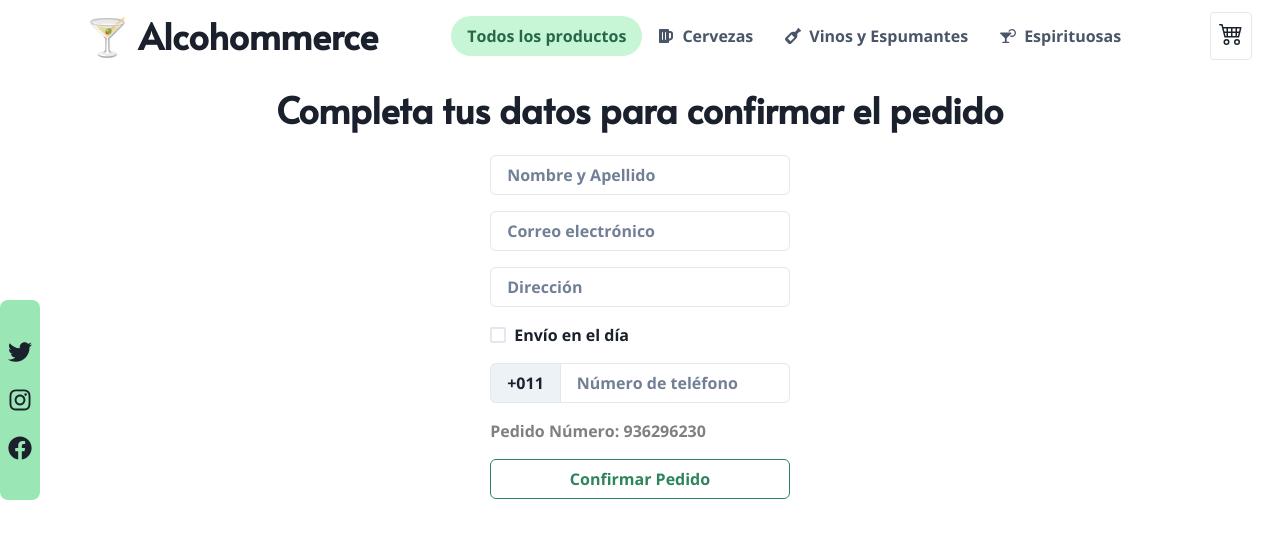
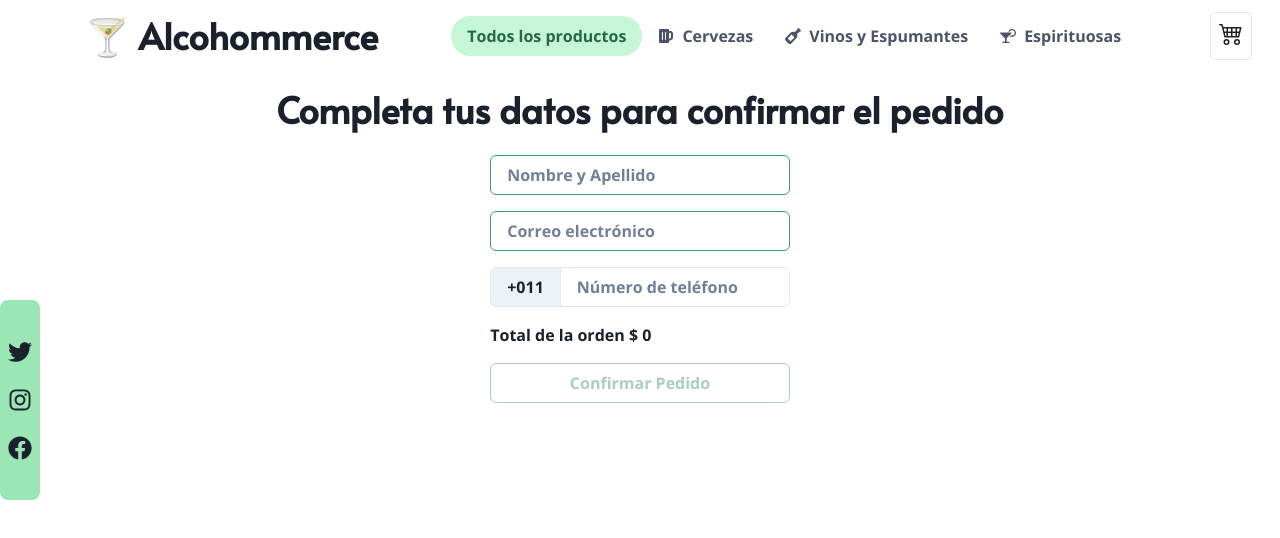
Before and after one commit to AlexisSzerman/Alcohommerce, a React (Vite) app: page /checkout in a window 1280 px wide. Shown: the top 538 px of the page. Built offline with nearby package versions, Linux system fonts and the light colour scheme.

Commit message:
checkout listo

```diff
--- a/src/components/Cart.jsx
+++ b/src/components/Cart.jsx
@@ -14,12 +14,14 @@ import {
   Image,
   Stack,
   Text,
+  Icon,
 } from "@chakra-ui/react";
 import { motion } from "framer-motion";
 import { useState, useContext, useRef } from "react";
 import { Link } from "react-router-dom";
 import { CartContext } from "../contexts/CartContext";
 import { DeleteIcon } from '@chakra-ui/icons'
+import { BsCart4 } from "react-icons/bs";
 
 
 
@@ -132,12 +134,12 @@ const Cart = () => {
           >
             <AlertDialogOverlay />
             <AlertDialogContent>
-              <AlertDialogHeader>Vaciar carrito</AlertDialogHeader>
+              <AlertDialogHeader>Vaciar carrito <Icon as={BsCart4} boxSize={6}/></AlertDialogHeader>
               <AlertDialogBody>
                 ¿Estás seguro de que querés vaciar el carrito?
               </AlertDialogBody>
               <AlertDialogFooter>
-                <Button ref={cancelRef} onClick={onClose}>
+                <Button ref={cancelRef} colorScheme="green" onClick={onClose}>
                   Cancelar
                 </Button>
                 <Button colorScheme="red" onClick={clearCart} ml={3}>
--- a/src/components/Checkout.jsx
+++ b/src/components/Checkout.jsx
@@ -1,3 +1,8 @@
+import { useContext, useState } from "react";
+import { CartContext } from "../contexts/CartContext";
+import { collection, getFirestore, addDoc } from "firebase/firestore";
+import { useNavigate } from "react-router-dom";
+
 import {
   Box,
   Input,
@@ -7,16 +12,58 @@ import {
   InputGroup,
   InputLeftAddon,
   Button,
-  Checkbox,
   Heading,
+  Modal,
+  ModalOverlay,
+  ModalContent,
+  ModalHeader,
+  ModalBody,
+  ModalFooter,
+  Text,
 } from "@chakra-ui/react";
-import { CartContext } from "../contexts/CartContext";
-import { useContext } from "react";
 
+const Checkout = () => {
+  const { cart, clearCart, priceTotal } = useContext(CartContext);
+  const [orderId, setOrderId] = useState(null);
+  const [name, setName] = useState("");
+  const [email, setEmail] = useState("");
+  const [phone, setPhone] = useState("");
+  const [isModalOpen, setIsModalOpen] = useState(false);
+  const navigate = useNavigate();
 
-const orderNumber = Math.floor(Math.random() * 1000000000);
-const Checkout = () => {
-  const { cart, clearCart } = useContext(CartContext);
+  const handleModal = () => {
+    setIsModalOpen(!isModalOpen);
+  };
+
+  const handleAccept = () => {
+    navigate("/catalogue");
+  };
+
+  const handleSubmit = (e) => {
+    e.preventDefault();
+    if (name === "" || email === "" || phone === "") {
+      alert("No pueden existir campos vacios");
+    } else {
+      const db = getFirestore();
+      const ordersCollection = collection(db, "order");
+
+      const order = {
+        buyer: { name: name, phone: phone, email: email },
+        items: cart.map((item) => ({
+          id: item.id,
+          title: item.title,
+          brand: item.brand,
+          quantity: item.quantity,
+          price: item.price,
+        })),
+        total: priceTotal(),
+      };
+      addDoc(ordersCollection, order).then(({ id }) => setOrderId(id));
+      setIsModalOpen(true);
+    }
+
+    clearCart();
+  };
 
   return (
     <>
@@ -25,70 +72,61 @@ const Checkout = () => {
           <Heading>Completa tus datos para confirmar el pedido</Heading>
         </Center>
       </Box>
-
       <Container>
         <Center>
-          <Stack spacing={4}>
-            <Input placeholder="Nombre y Apellido" />
-            <Input type="email" placeholder="Correo electrónico" />
-            <Input placeholder="Dirección" />
-            <Checkbox>Envío en el día</Checkbox>
+          <form onSubmit={handleSubmit}>
+            <Stack spacing={4} borderColor="green.500">
+              <Input
+                placeholder="Nombre y Apellido"
+                onChange={(e) => setName(e.target.value)}
+              />
+              <Input
+                type="email"
+                placeholder="Correo electrónico"
+                onChange={(e) => setEmail(e.target.value)}
+              />
               <InputGroup>
                 <InputLeftAddon children="+011" />
-              <Input type="tel" placeholder="Número de teléfono" />
+                <Input
+                  type="tel"
+                  placeholder="Número de teléfono"
+                  onChange={(e) => setPhone(e.target.value)}
+                />
               </InputGroup>
-            <Box color="grey">Pedido Número: {orderNumber}</Box>
-            <Button colorScheme="green" variant="outline">
+              <Text size="md">Total de la orden $ {priceTotal()}</Text>
+              <Button
+                colorScheme="green"
+                variant="outline"
+                type="submit"
+                onClick={handleModal}
+                isDisabled={priceTotal() === 0}
+              >
                 Confirmar Pedido
               </Button>
             </Stack>
+          </form>
         </Center>
       </Container>
+
+      {isModalOpen && (
+        <Modal isOpen={isModalOpen} onClose={handleModal}>
+          <ModalOverlay />
+          <ModalContent>
+            <ModalHeader>Pedido n°{orderId} confirmado!</ModalHeader>
+            <ModalBody>
+              Nuestro equipo te contactará a la brevedad para coordinar el envío
+              y el pago. Gracias por elegirnos {name}!
+            </ModalBody>
+            <ModalFooter>
+              <Button colorScheme="green" onClick={handleAccept}>
+                Aceptar
+              </Button>
+            </ModalFooter>
+          </ModalContent>
+        </Modal>
+      )}
     </>
   );
 };
 
-
 export default Checkout;
-
-
-
-/*
-agregar alerta de chakra UI diciendo pedido completado y que vacie el carrito
-Usar context para usar el clearCart ()
-
-function handleClick() {
-  functionOne();
-  functionTwo();
-}
-
-<Button onClick={handleClick}>Click me</Button>
-
-
-const handleClearCart = () => {
-  clearCart();
-  showAlert();
-};
-
-return (
-  <Button onClick={handleClearCart}>Clear Cart</Button>
-);
-
-
-<Alert
-  status='success'
-  variant='subtle'
-  flexDirection='column'
-  alignItems='center'
-  justifyContent='center'
-  textAlign='center'
-  height='200px'
->
-  <AlertIcon boxSize='40px' mr={0} />
-  <AlertTitle mt={4} mb={1} fontSize='lg'>
-    Pedido Confirmado!
-  </AlertTitle>
-  <AlertDescription maxWidth='sm'>
-    Nuestro equipo te contactará a la brevedad para coordinar el envío y el pago. Gracias por elegirnos!
-  </AlertDescription>
-</Alert> */
```
Lines whose indentation alone changed are shown as unchanged.
